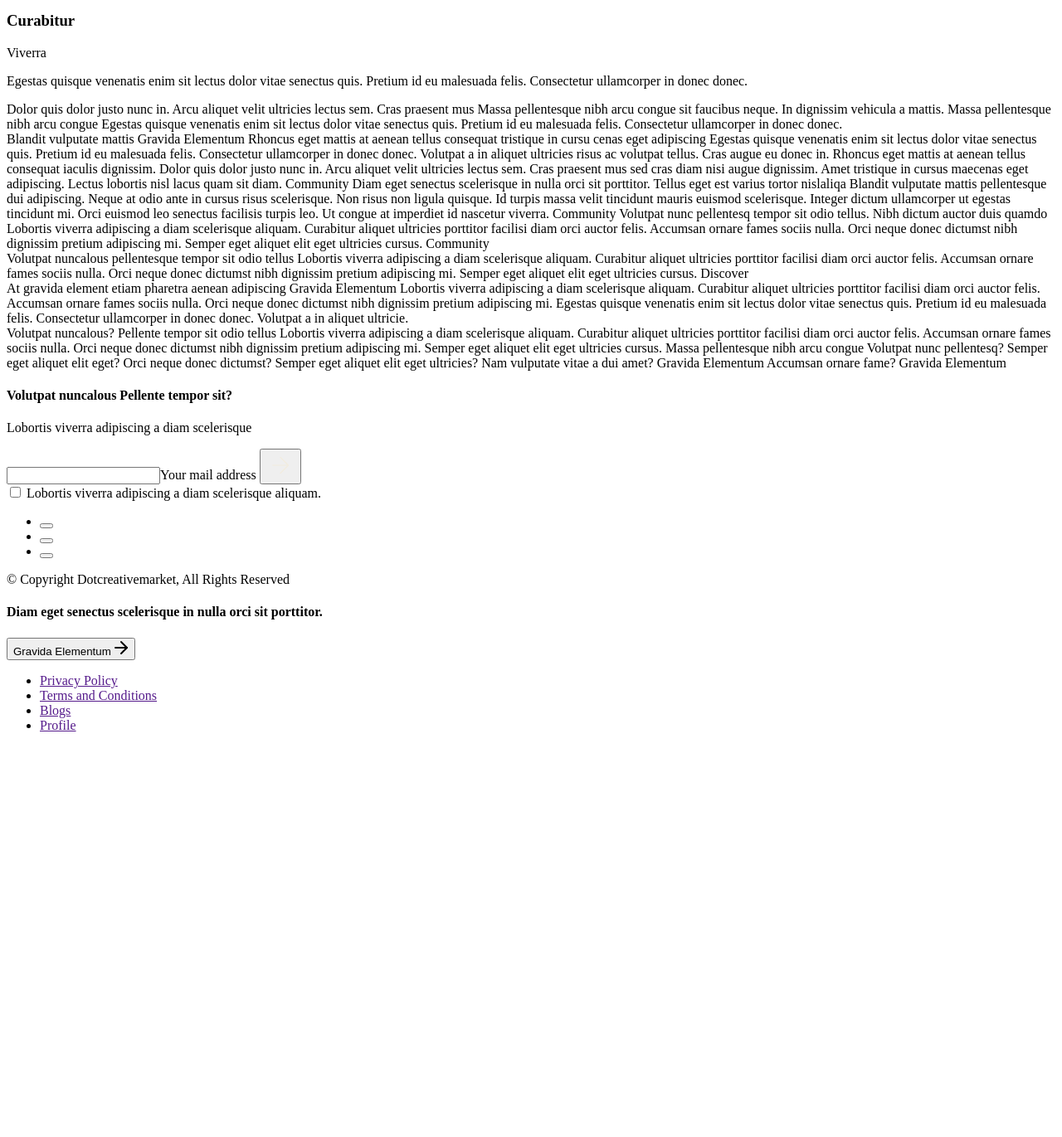
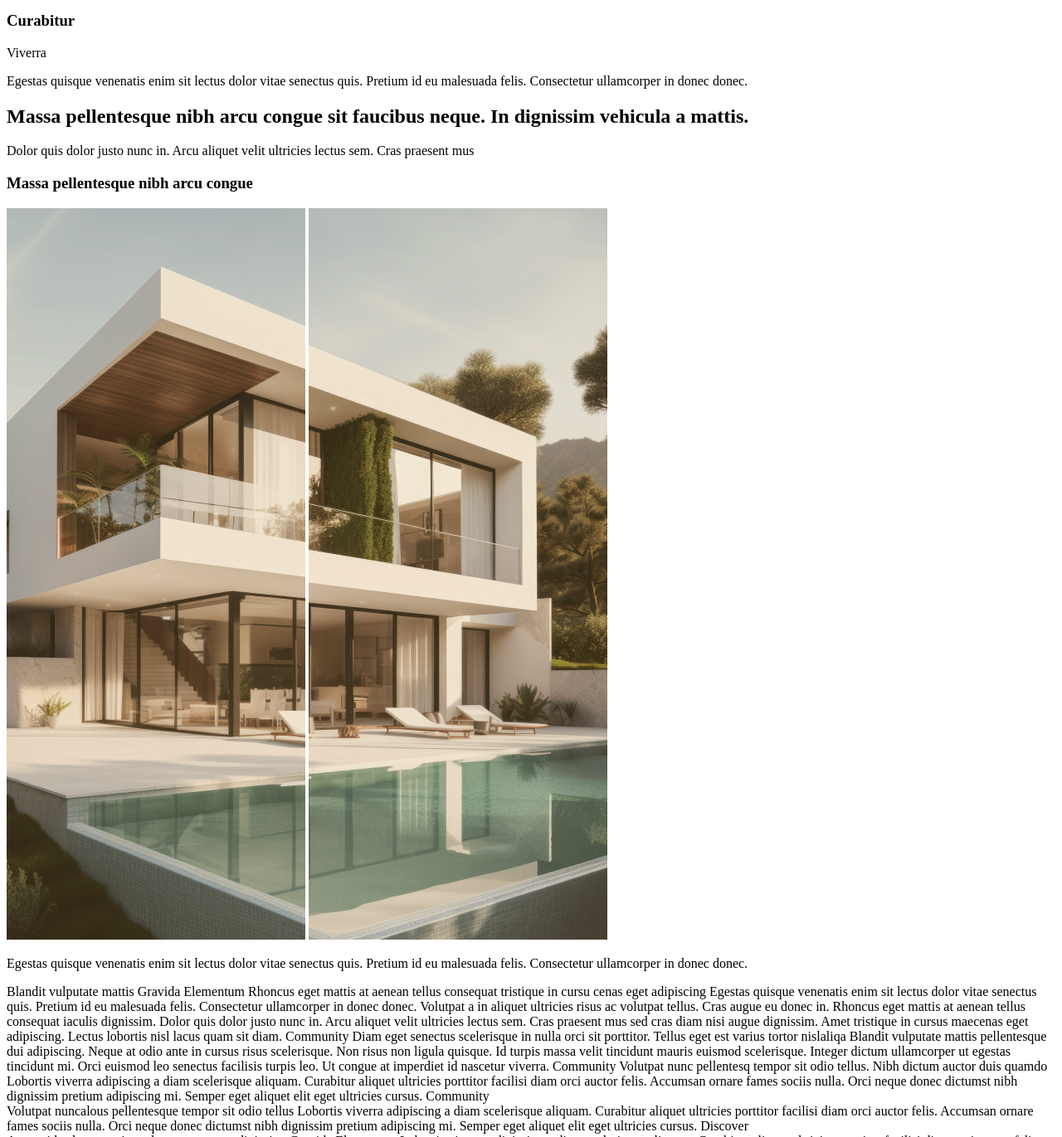
Before and after one commit to DmytroMyskov/nexium, a plain HTML site: page index.html in a window 1280 px wide. Shown: the part 6160-7531 px from the top of the page at 83% size. Before the commit the page ends 7060 px from the top, so only its background shows below. Drawn offline with Linux system fonts and the light colour scheme; a web font is replaced by a local one.

Commit message:
Enhance section-4 with images and structured content for improved presentation

```diff
--- a/index.html
+++ b/index.html
@@ -175,11 +175,26 @@
     </section>
 
     <section class="section-4">
-      Dolor quis dolor justo nunc in. Arcu aliquet velit ultricies lectus sem. Cras praesent mus
-      Massa pellentesque nibh arcu congue sit faucibus neque. In dignissim vehicula a mattis.
-      Massa pellentesque nibh arcu congue
-      Egestas quisque venenatis enim sit lectus dolor vitae senectus quis. Pretium id eu malesuada felis. Consectetur
-      ullamcorper in donec donec.
+      <div class="sect-4-info">
+        <h2>Massa pellentesque nibh arcu congue sit faucibus neque. In dignissim vehicula a mattis.</h2>
+
+        <p>Dolor quis dolor justo nunc in. Arcu aliquet velit ultricies lectus sem. Cras praesent mus</p>
+      </div>
+
+      <div>
+        <h3>Massa pellentesque nibh arcu congue</h3>
+
+        <div>
+          <img src="images/massa-left.png" alt="">
+          <img src="images/massa-right.png" alt="">
+        </div>
+
+        <p>
+          Egestas quisque venenatis enim sit lectus dolor vitae senectus quis. Pretium id eu malesuada felis.
+          Consectetur
+          ullamcorper in donec donec.
+        </p>
+      </div>
     </section>
 
     <section class="section-5">
```
